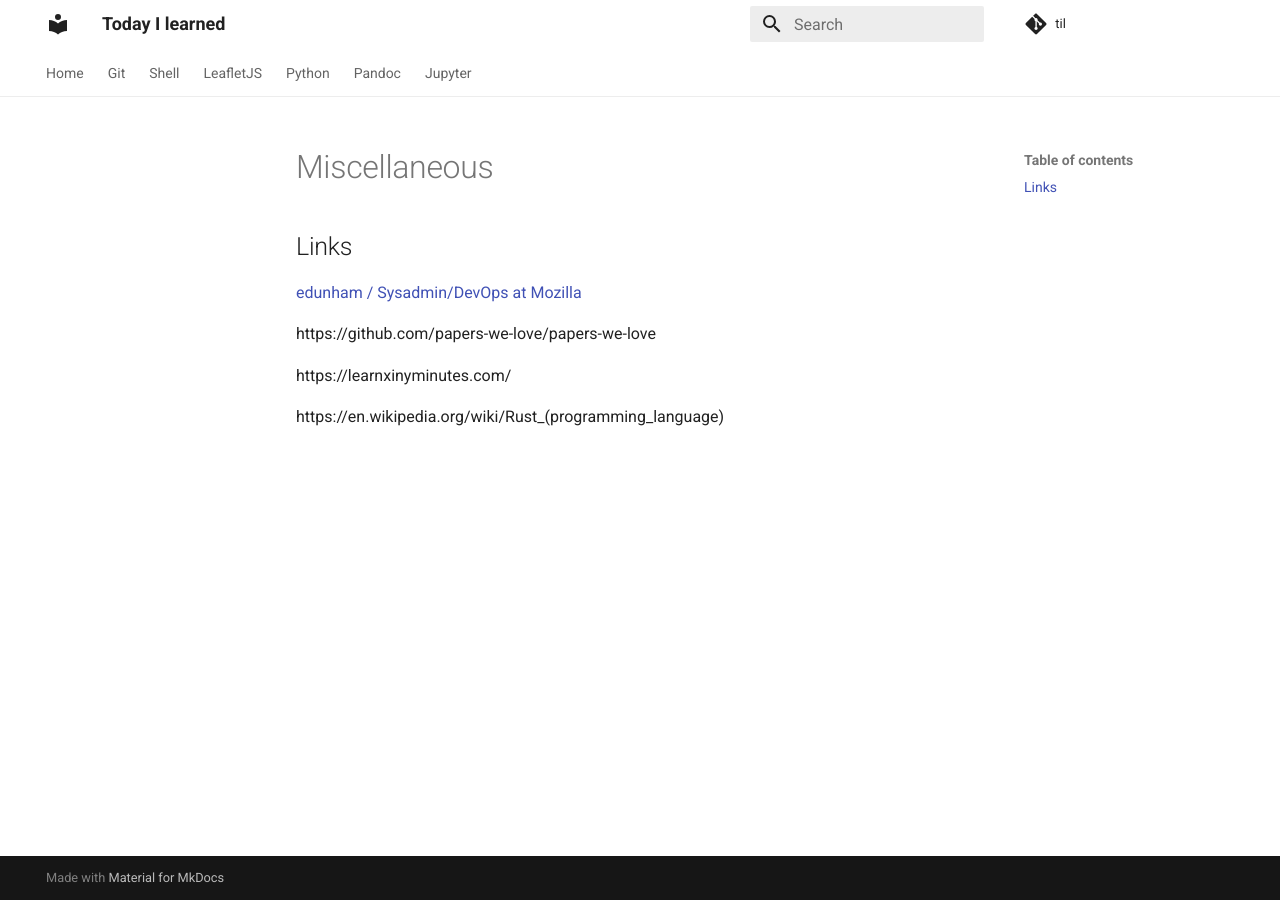
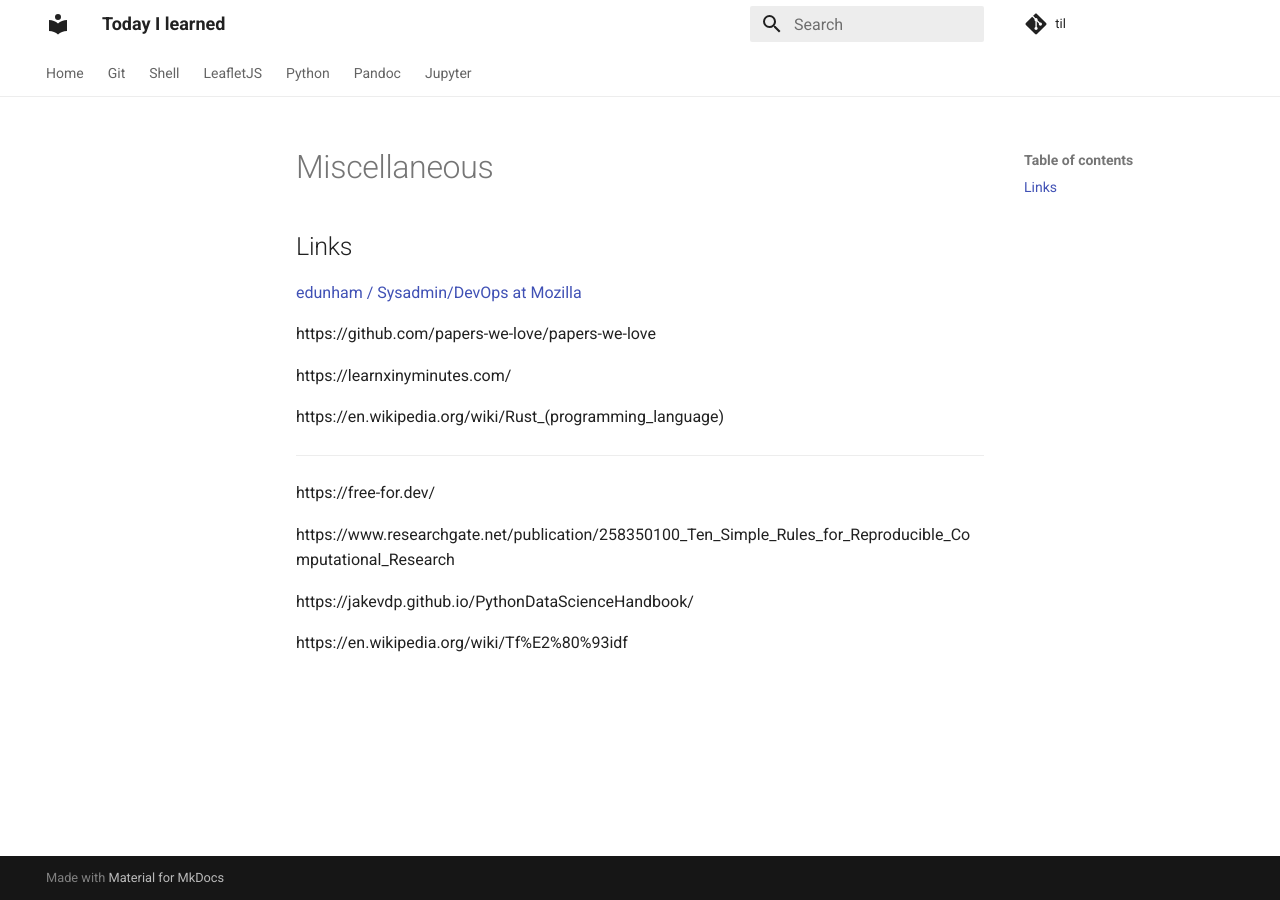
Before and after one commit to xidus/nts, an MkDocs documentation site: the page built from docs/miscellaneous.md, in a window 1280 px wide. Built offline with MkDocs 1.6.1 and Material for MkDocs 9.7.7, drawn with Linux system fonts in a browser that asks for light colours; comment, search, counter and statistics services are not loaded; part of the change alters nothing that is shown.

Commit message:
Update miscellaneous.md

```diff
--- a/docs/miscellaneous.md
+++ b/docs/miscellaneous.md
@@ -9,3 +9,13 @@ https://github.com/papers-we-love/papers-we-love
 https://learnxinyminutes.com/
 
 https://en.wikipedia.org/wiki/Rust_(programming_language)
+
+---
+
+https://free-for.dev/
+
+https://www.researchgate.net/publication/258350100_Ten_Simple_Rules_for_Reproducible_Computational_Research
+
+https://jakevdp.github.io/PythonDataScienceHandbook/
+
+https://en.wikipedia.org/wiki/Tf%E2%80%93idf
```
